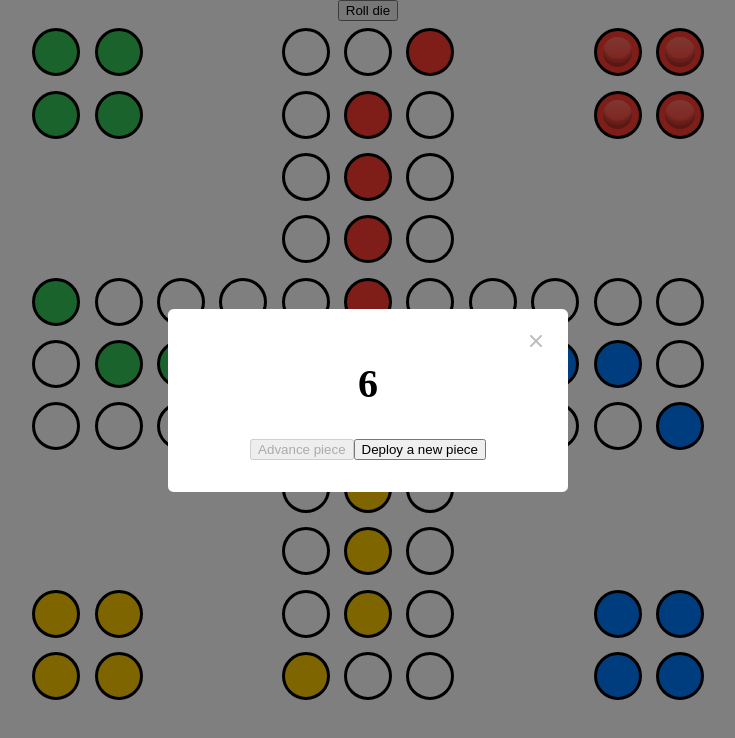
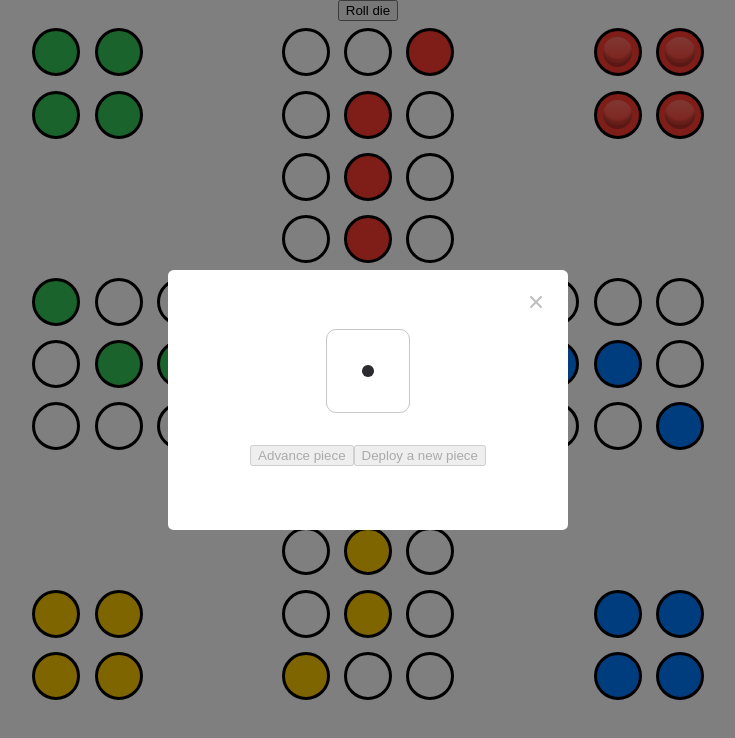
Before and after one commit to pavelruzicka/ludo-client, a Vue app: page / in a window 1280 px wide. Both pictures are taken after a click on the button "Roll die". Shown: the top 738 px of the page, without its empty margins (272-1007 px from the left). Built offline with nearby package versions, Linux system fonts and the light colour scheme.

Commit message:
feat: game die sprite foundation

```diff
--- a/src/App.vue
+++ b/src/App.vue
@@ -5,7 +5,7 @@
     </div>
 
     <transition name="cloak">
-      <Die v-if="modalShown" :roll="dieRoll" @hide-modal="execute"/>
+      <Die v-if="modalShown" @hide-modal="execute"/>
     </transition>
 
     <transition name="cloak">
@@ -59,9 +59,6 @@ export default {
     },
 
     rollDie() {
-      //this.dieRoll = Math.floor(Math.random() * 6) + 1;
-      this.dieRoll = 6;
-
       this.modalShown = true;
     },
 
@@ -79,7 +76,6 @@ export default {
           piece: toDeploy
         });
       } else if (action === "advance") {
-        this.$store.commit("setLastRoll", { value: this.dieRoll });
         this.$store.commit("setAwaitStatus", { target: true });
         this.$store.commit("setAnimationAwait", { target: true });
       }
--- /dev/null
+++ b/src/components/Die.vue
@@ -0,0 +1,50 @@
+<template>
+  <div class="die">
+    <div
+      class="dot"
+      v-for="i in dots"
+      :key="i"
+      :class="{active: active ? active.includes(i) : false}"
+    ></div>
+  </div>
+</template>
+
+<script>
+export default {
+  name: "die",
+
+  data() {
+    return {
+      dots: Array.from(Array(25).keys())
+    };
+  },
+
+  computed: {
+    active() {
+      switch (this.value) {
+        case 1:
+          return [12];
+          break;
+        case 2:
+          return [6, 18];
+          break;
+        case 3:
+          return [4, 12, 20];
+          break;
+        case 4:
+          return [6, 8, 16, 18];
+          break;
+        case 5:
+          return [0, 4, 12, 20, 24];
+          break;
+        case 6:
+          return [1, 3, 11, 13, 21, 23];
+      }
+    }
+  },
+
+  props: ["value"]
+};
+</script>
+
+<style lang="sass" src="../styles/Die.sass"></style>
--- /dev/null
+++ b/src/logic/dieSequence.js
@@ -0,0 +1,19 @@
+const selectElement = previous => {
+  const values = Array.from(Array(6).keys()).map(i => i + 1);
+  const filtered = values.filter(n => n !== previous);
+
+  const el = filtered[Math.floor(Math.random() * 5)];
+
+  return el;
+};
+
+export default length => {
+  const initial = Math.floor(Math.random() * 5) + 1;
+  const sequence = [initial];
+
+  for (let i = 0; i < length; i++) {
+    sequence.push(selectElement(sequence[i]));
+  }
+
+  return sequence;
+};
--- a/src/modals/Die.vue
+++ b/src/modals/Die.vue
@@ -1,30 +1,63 @@
 <template>
   <Structure :disabled="hasNoPiecesDeployed || !ableToDeploy" @close="execute(null)">
-    <span>{{ roll }}</span>
+    <Die :value="roll"/>
 
     <div style="margin-top: 2rem">
-      <button @click="execute('advance')" :disabled="hasNoPiecesDeployed">Advance piece</button>
-      <button @click="execute('deploy')" :disabled="!ableToDeploy">Deploy a new piece</button>
+      <button
+        @click="execute('advance')"
+        :disabled="rollStatus ? hasNoPiecesDeployed : true"
+      >Advance piece</button>
+      <button
+        @click="execute('deploy')"
+        :disabled="rollStatus ? !ableToDeploy : true"
+      >Deploy a new piece</button>
     </div>
   </Structure>
 </template>
 
 <script>
-import { mapGetters } from "vuex";
+import dieSequence from "../logic/dieSequence";
 
 import Structure from "./Structure";
+import Die from "../components/Die";
 
+import { mapGetters } from "vuex";
 import constants from "../constants";
 
 export default {
   name: "die",
 
-  components: { Structure },
+  components: { Structure, Die },
 
-  props: ["roll"],
+  data() {
+    return {
+      roll: 0
+    };
+  },
+
+  created() {
+    const sequence = dieSequence(30);
+
+    for (let i = 0; i < sequence.length; i++) {
+      setTimeout(() => {
+        this.roll = sequence[i];
+      }, 100 * (i + 1));
+    }
+
+    setTimeout(() => {
+      this.roll = sequence[sequence.length - 1];
+      this.$store.commit("setLastRoll", { value: this.roll });
+      this.$store.commit("setRollStatus", { target: true });
+    }, 100 * sequence.length);
+  },
 
   computed: {
-    ...mapGetters(["color", "hasNoPiecesDeployed", "hasPiecesRemaining"]),
+    ...mapGetters([
+      "color",
+      "rollStatus",
+      "hasNoPiecesDeployed",
+      "hasPiecesRemaining"
+    ]),
 
     ableToDeploy() {
       const startingPosition = constants.positions.start[this.color];
--- a/src/modals/Structure.vue
+++ b/src/modals/Structure.vue
@@ -10,7 +10,9 @@
           </svg>
         </button>
       </div>
-      <slot></slot>
+      <div class="content">
+        <slot></slot>
+      </div>
     </div>
   </Cloak>
 </template>
--- a/src/store/getters.js
+++ b/src/store/getters.js
@@ -36,5 +36,7 @@ export default {
 
   lastRoll: state => state.lastRoll,
 
+  rollStatus: state => state.rollReady,
+
   transformStyle: state => state.transformStyle
 };
--- a/src/store/index.js
+++ b/src/store/index.js
@@ -13,6 +13,7 @@ const initialState = () => ({
   animationAwait: false,
   animationType: null,
   lastRoll: 0,
+  rollReady: false,
   positionToCheck: null,
   pieces: [],
   transformStyle: { transform: "" }
--- a/src/store/mutations.js
+++ b/src/store/mutations.js
@@ -182,5 +182,9 @@ export default {
     state.transformStyle = {
       transform: `translate(${payload.x}rem, ${payload.y}rem)`
     };
+  },
+
+  setRollStatus: (state, payload) => {
+    state.rollReady = payload.target;
   }
 };
--- /dev/null
+++ b/src/styles/Die.sass
@@ -0,0 +1,18 @@
+@import "mixins"
+
+.die
+  @include flex-center
+  flex-flow: row wrap
+  width: 5.25rem
+  height: 5.25rem
+  padding: .75rem
+  border-radius: 10px
+  border: .1rem solid #c7c7c7
+
+.dot
+  flex: 0 0 20%
+  height: 20%
+  border-radius: 50%
+
+  &.active
+    background: rgb(44, 44, 46)
--- a/src/styles/Modal.sass
+++ b/src/styles/Modal.sass
@@ -34,3 +34,8 @@
   & svg
     width: 32px
     height: 32px
+
+.content
+  @include flex-center
+  flex-direction: column
+  padding: .5rem 0 2rem
```
